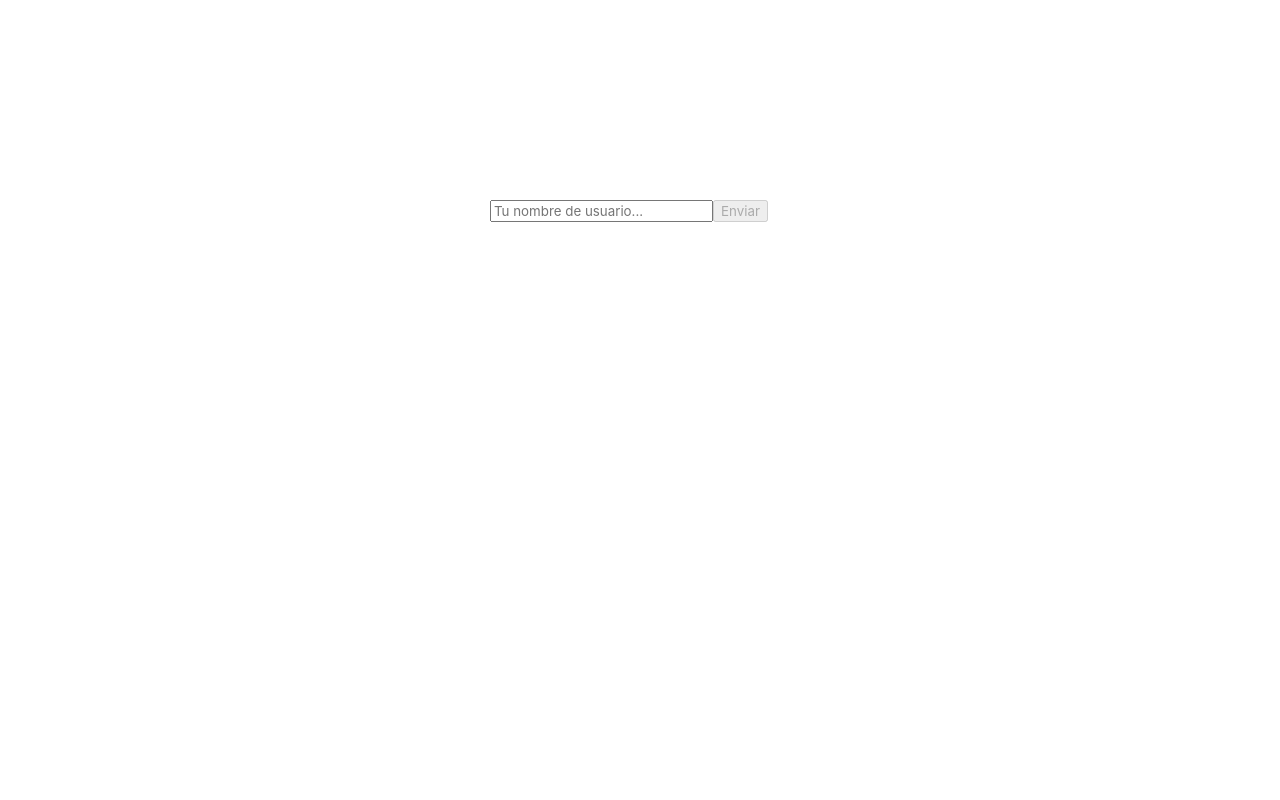
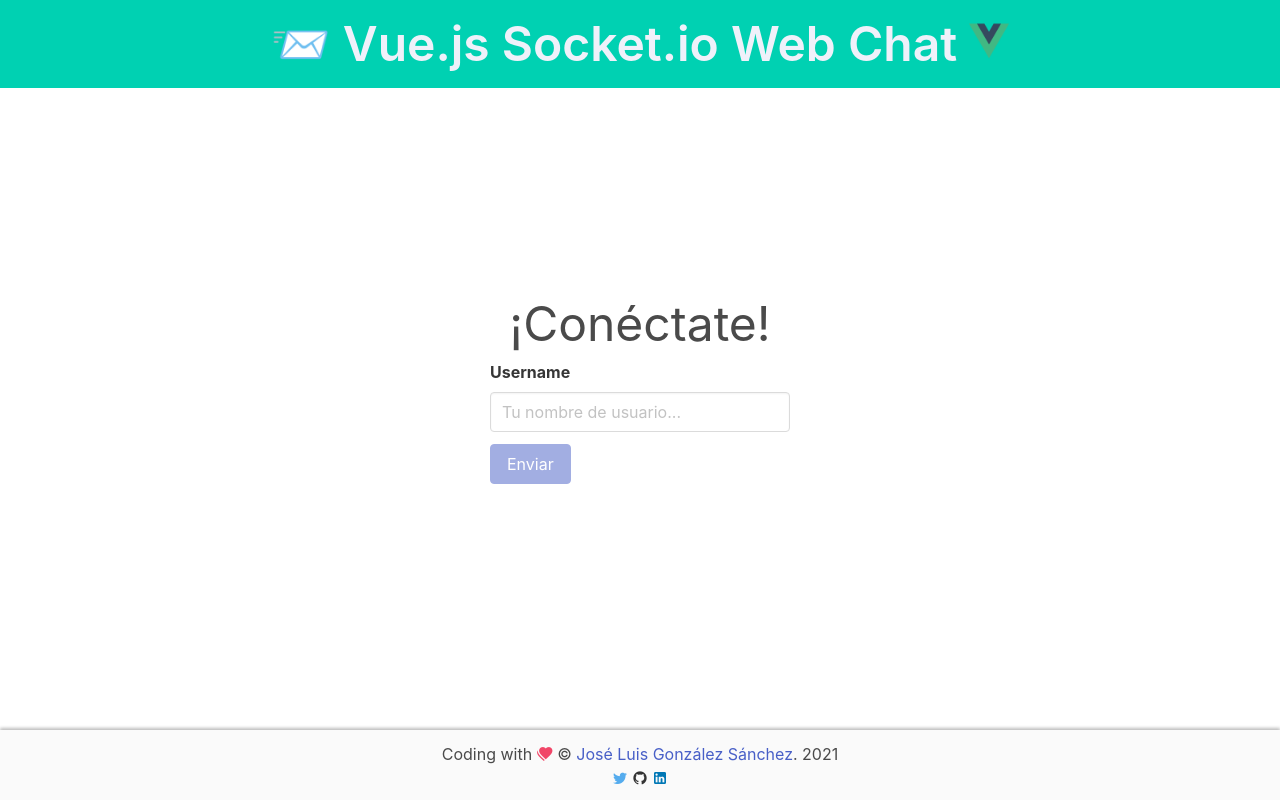
Before and after one commit to joseluisgs/vue-chat-socket, a Vue app in the folder client/: page / in a window 1280 px wide. Built offline with nearby package versions, Linux system fonts and the light colour scheme.

Commit message:
Bula Formulario select

```diff
--- a/client/src/App.vue
+++ b/client/src/App.vue
@@ -5,6 +5,7 @@
       @input="onUsernameSelection"
     />
     <chat v-else />
+    <Footer/>
   </div>
 </template>
 
@@ -13,6 +14,7 @@ import Vue from 'vue';
 import socket from './services/socket';
 import SelectUsername from './components/SelectUsername.vue';
 import Chat from './components/Chat.vue';
+import Footer from './components/Footer.vue';
 
 export default Vue.extend({
   name: 'App',
@@ -21,6 +23,7 @@ export default Vue.extend({
   components: {
     Chat,
     SelectUsername,
+    Footer,
   },
 
   // Mi modelo de datos
@@ -63,13 +66,4 @@ body {
   margin: 0;
 }
 
-@font-face {
-  font-family: Lato;
-  src: url("/fonts/Lato-Regular.ttf");
-}
-
-#app {
-  font-family: Lato, Arial, sans-serif;
-  font-size: 14px;
-}
 </style>
--- /dev/null
+++ b/client/src/components/Footer.vue
@@ -0,0 +1,43 @@
+<template>
+  <footer class="footer">
+    <div class="has-text-centered is-size-7-mobile">
+      <p class="copyright">
+        Coding with
+        <b-icon icon="heart-multiple" size="is-small" class="has-text-danger">
+        </b-icon>
+        &copy;
+        <a
+          href="http://github.com/joseluisgs"
+          target="_blank"
+          rel="noopener noreferrer"
+          >José Luis González Sánchez</a
+        >. 2021
+      </p>
+
+      <p>
+        <a
+          href="https://twitter.com/joseluisgonsan"
+          target="_blank"
+          class="mr-1"
+        >
+          <b-icon icon="twitter" size="is-small" class="has-text-twitter">
+          </b-icon>
+        </a>
+        <a href="https://github.com/joseluisgs" target="_blank" class="mr-1">
+          <b-icon icon="github" size="is-small" class="has-text-github">
+          </b-icon>
+        </a>
+        <a
+          href="https://www.linkedin.com/in/joseluisgonsan/?locale=es_ES"
+          target="_blank"
+        >
+          <b-icon icon="linkedin" size="is-small" class="has-text-linkedin">
+          </b-icon>
+        </a>
+      </p>
+    </div>
+  </footer>
+</template>
+
+<style lang="scss">
+</style>
--- a/client/src/components/SelectUsername.vue
+++ b/client/src/components/SelectUsername.vue
@@ -1,8 +1,32 @@
 <template>
-  <div class="select-username">
+  <div>
+    <header class="has-background-primary py-2 mb-4 has-text-link-light">
+      <p class="has-text-centered is-size-1 has-text-weight-semibold">
+        📨 Vue.js Socket.io Web Chat
+        <img src="@/assets/logo.png" width="40" />
+      </p>
+    </header>
     <form @submit.prevent="onSubmit">
-      <input v-model="username" placeholder="Tu nombre de usuario..." />
-      <button :disabled="!isValid">Enviar</button>
+      <div class="select-username">
+        <p class="has-text-centered is-size-1">¡Conéctate!</p>
+        <div class="field">
+          <label class="label">Username</label>
+          <div class="control">
+            <input
+              v-model="username"
+              class="input"
+              type="text"
+              placeholder="Tu nombre de usuario..."
+            />
+          </div>
+        </div>
+
+        <div class="field is-grouped">
+          <div class="control">
+            <button :disabled="!isValid" class="button is-link">Enviar</button>
+          </div>
+        </div>
+      </div>
     </form>
   </div>
 </template>
@@ -38,7 +62,7 @@ export default Vue.extend({
 });
 </script>
 
-<style scoped>
+<style lang="scss">
 .select-username {
   width: 300px;
   margin: 200px auto 0;
```
Also changed, not shown: client/public/fonts/Lato-Regular.ttf (deleted), client/src/assets/favicon.png (added).
